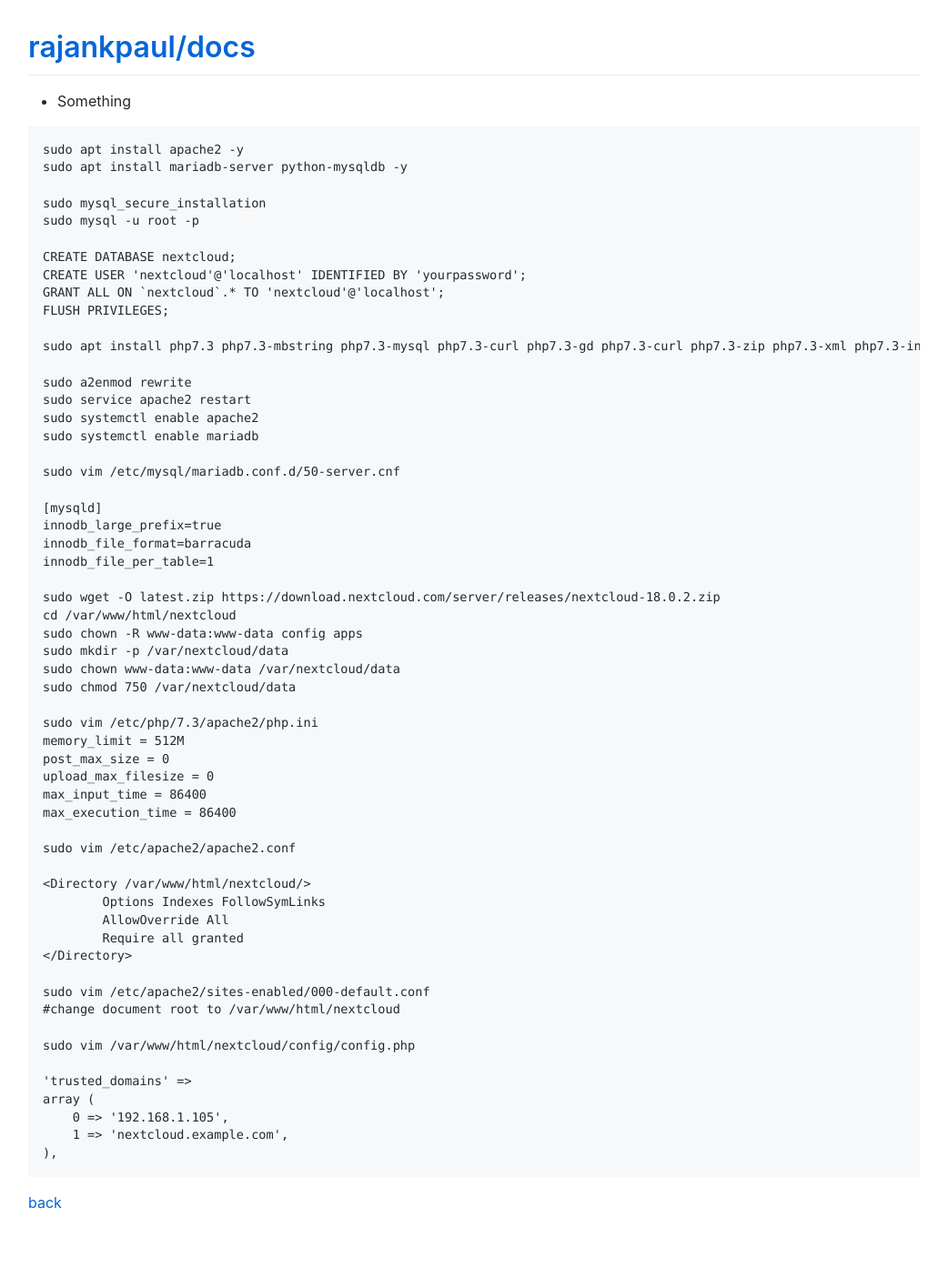
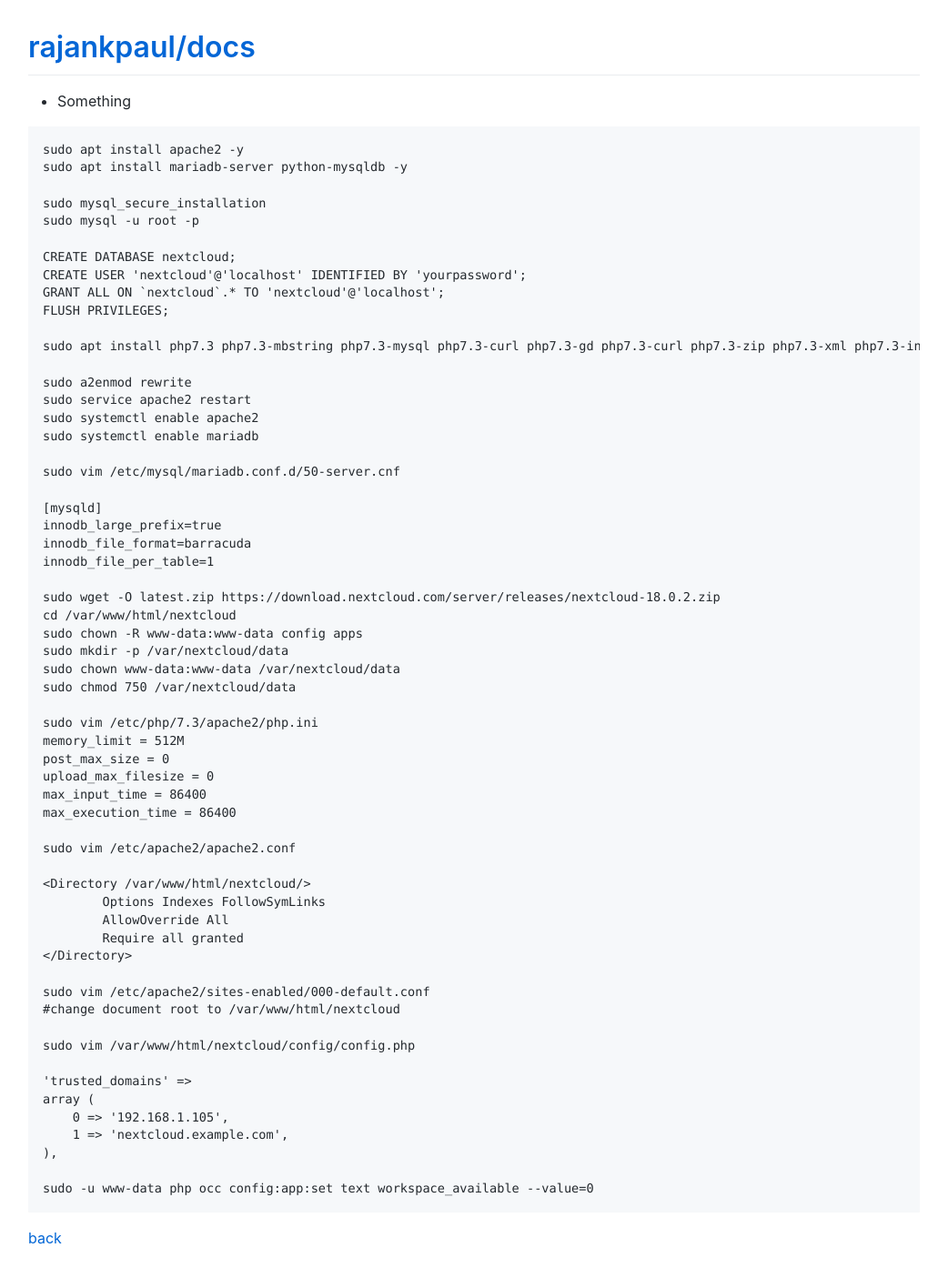
Before and after one commit to rajankpaul/docs, a Jekyll site: the page built from tutorials/linux/nextcloud/index.md, in a window 1280 px wide. Shown: the whole page at 91% size, without its empty margins (119-1161 px from the left). Built offline with Jekyll 4.4.1, drawn with Linux system fonts in a browser that asks for light colours; comment, search, counter and statistics services are not loaded; before the commit the page ends 1366 px from its top, so only the background shows below that.

Commit message:
Update index.md

````diff
--- a/tutorials/linux/nextcloud/index.md
+++ b/tutorials/linux/nextcloud/index.md
@@ -63,6 +63,8 @@ array (
     0 => '192.168.1.105',
     1 => 'nextcloud.example.com',
 ),
+
+sudo -u www-data php occ config:app:set text workspace_available --value=0
 ```
 
 [back](../)
````
